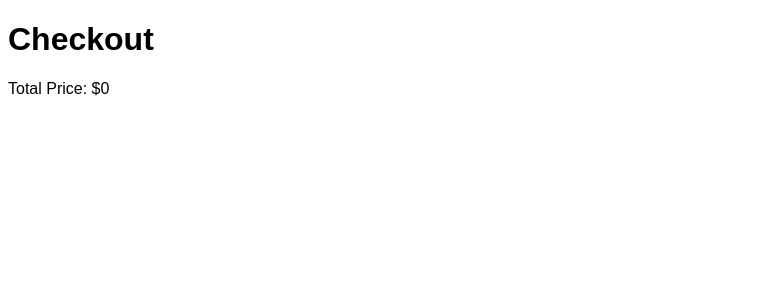
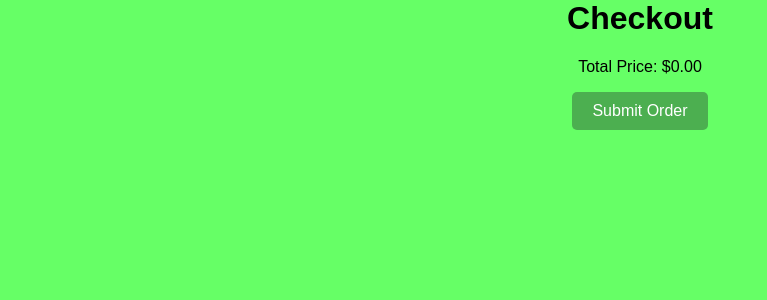
Before and after one commit to Dianacastilleja/FoodWebsite, a Flask app: page /checkout in a window 1280 px wide. Shown: the top 300 px of the page, without its empty margins (0-767 px from the left). Run offline with Flask 3, Linux system fonts and the light colour scheme.

Commit message:
decimal, css checkout, success page

```diff
--- a/website/app.py
+++ b/website/app.py
@@ -107,21 +107,7 @@ def R1():
         })
 
     return render_template('R1.html', user_settings=user_settings, ordered_items=ordered_items)
-# Route for submitting the order
-@app.route('/submit_order', methods=['POST'])
-def submit_order():
-    # Assuming you want to perform some action when the order is submitted
-    # For now, let's print the ordered items and total price to the console
-    for item in ordered_items:
-        print(f"Price: ${item['price']}")
 
-    total_price = sum(item['price'] for item in ordered_items)
-    print(f"Total Price: ${total_price}")
-
-    # Clear the ordered_items list for the next order
-    ordered_items.clear()
-
-    return redirect('/success')  # Redirect to a success page or any other desired page after submitting the order
 
 #Jack In The Box
 @app.route('/R2')
@@ -141,7 +127,26 @@ def R3():
         })
     return render_template('R3.html', user_settings=user_settings)
 
-# Revolution Noodle
+# Route for submitting the order
+@app.route('/submit_order', methods=['POST'])
+def submit_order():
+    # Assuming you want to perform some action when the order is submitted
+    # For now, let's print the ordered items and total price to the console
+    for item in ordered_items:
+        print(f"Price: ${item['price']}")
+
+    total_price = sum(item['price'] for item in ordered_items)
+    print(f"Total Price: ${total_price}")
+
+    # Clear the ordered_items list for the next order
+    ordered_items.clear()
+
+    return redirect('/success')  # Redirect to a success page or any other desired page after submitting the order
+
+# Route for the success page
+@app.route('/success')
+def success():
+    return render_template('success.html')
 
 
 # Route for the checkout page
--- a/website/templates/checkout.html
+++ b/website/templates/checkout.html
@@ -4,8 +4,68 @@
 
 <head>
     <title>Checkout</title>
-    <link rel="stylesheet" type="text/css" href="{{ url_for('static', filename='style.css') }}">
+    <style>
+        body {
+            background-color: #66ff66; /* Light green background color */
+            font-family: Arial, sans-serif;
+            text-align: center;
+            margin: 0;
+            padding: 0;
+        }
+
+        .checkout-banner {
+            background-color: #4CAF50; /* Dark green banner color */
+            color: white; /* Text color */
+            padding: 20px; /* Adjust padding as needed */
+        }
+
+        .checkout-container {
+            border: 2px solid #4CAF50; /* Dark green border color */
+            background-color: #e6ffe6; /* Lighter green background color */
+            padding: 20px;
+            margin: 0 auto; /* Center the container */
+            max-width: 600px; /* Set a maximum width for the container */
+            border-radius: 10px;
+        }
+
+        h1 {
+            margin-top: 0;
+        }
+
+        ul {
+            list-style-type: none;
+            padding: 0;
+        }
+
+        li {
+            margin: 10px 0;
+        }
+
+        p {
+            margin-top: 20px;
+        }
+
+        button {
+            padding: 10px 20px;
+            font-size: 16px;
+            background-color: #4CAF50; /* Green button color */
+            color: white;
+            border: none;
+            border-radius: 5px;
+            cursor: pointer;
+        }
+
+        button:hover {
+            background-color: #45a049; /* Darker green on hover */
+        }
+    </style>
     <!-- Include any additional styles or scripts you need for the checkout page -->
+    <script>
+        function redirectToSuccessPage() {
+            // Use window.location.href to redirect to the Success page
+            window.location.href = '/success'; // Update the URL as needed
+        }
+    </script>
 </head>
 
 <body>
@@ -13,13 +73,17 @@
 
     <ul>
         {% for item in ordered_items %}
-            <li>{{ item['food_item'] }} - ${{ item['price'] }}</li>
+            <!-- Use the float filter to ensure the value is a float before rounding -->
+            <!-- Use string concatenation for formatting -->
+            <li>{{ item['food_item'] }} - ${{ "%0.2f"|format(item['price']|float) }}</li>
         {% endfor %}
     </ul>
 
-    <p>Total Price: ${{ total_price }}</p>
+    <!-- Use string concatenation for formatting total_price -->
+    <p>Total Price: ${{ "%0.2f"|format(total_price|float) }}</p>
 
-    <!-- Add any additional elements or buttons as needed -->
+    <!-- Submit order button with onclick event to trigger the redirection -->
+    <button type="submit" onclick="redirectToSuccessPage()">Submit Order</button>
 
 </body>
 
```
Also changed, not shown: website/templates/R1.html (+0 -13 lines), website/templates/success.html (added, +45 -0 lines).
